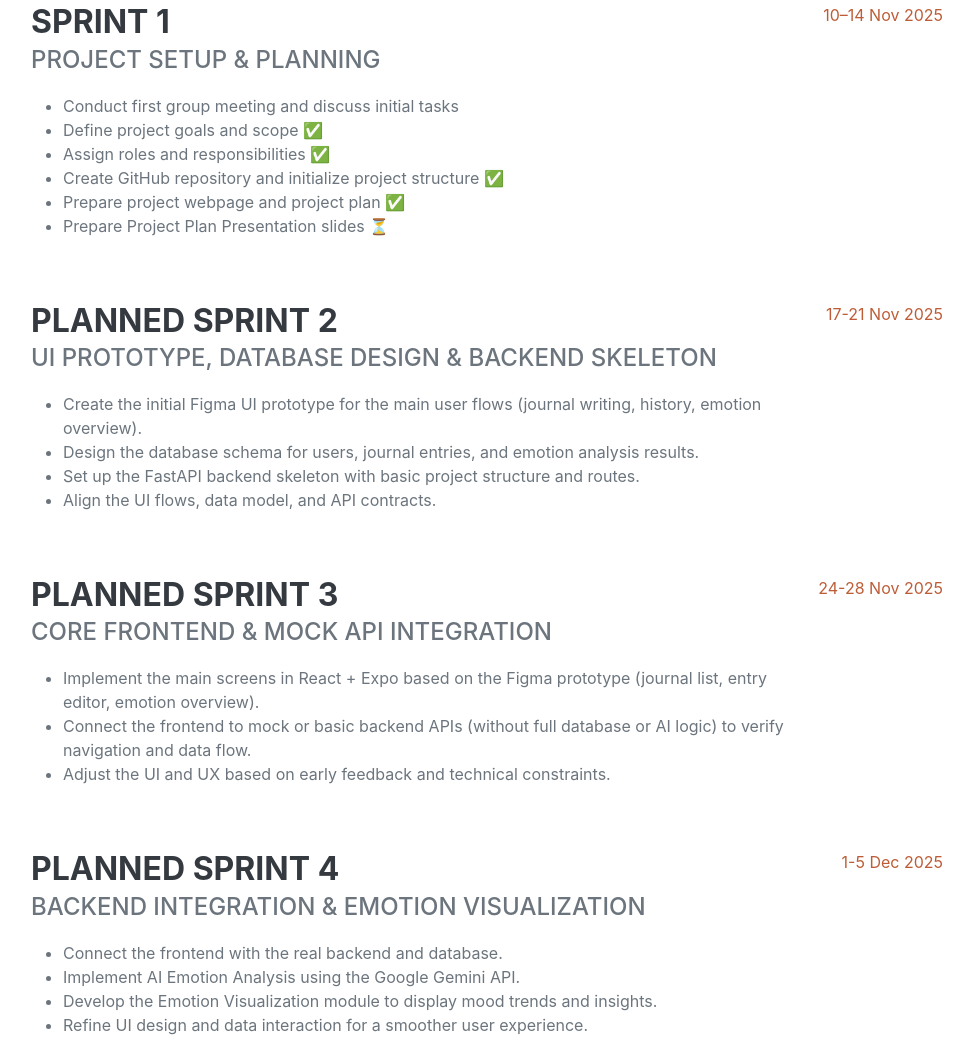
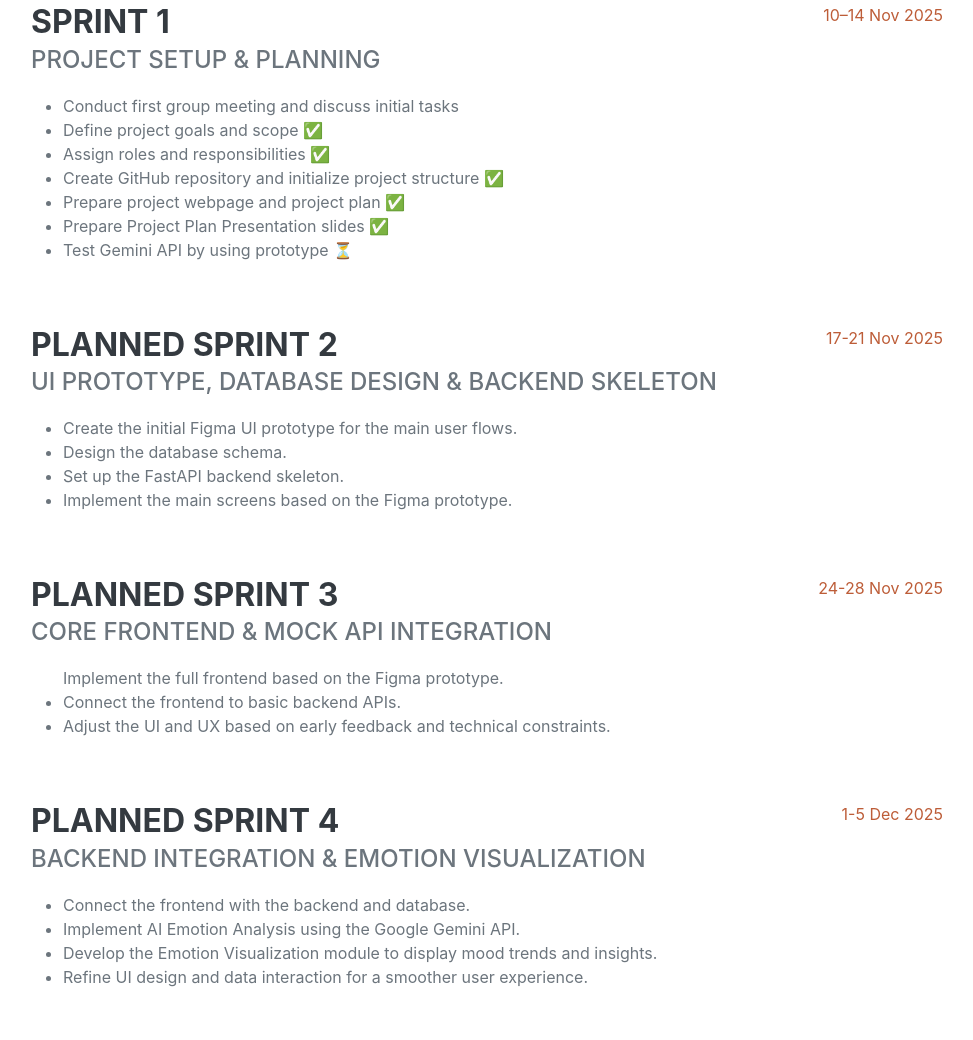
Before and after one commit to Willow-Liu-Yang/AI-Emotional-Journal, a plain HTML site: page index.html in a window 1280 px wide. Shown: the part 993-2033 px from the top of the page, without its empty margins (289-1262 px from the left). Drawn offline with nearby package versions, Linux system fonts and the light colour scheme; a web font is replaced by a local one.

Commit message:
Updates new time plan

```diff
--- a/index.html
+++ b/index.html
@@ -73,7 +73,9 @@
                                 <li>Assign roles and responsibilities  ✅</li>
                                 <li>Create GitHub repository and initialize project structure  ✅</li>
                                 <li>Prepare project webpage and project plan  ✅</li>
-                                <li>Prepare Project Plan Presentation slides ⏳</li>
+                                <li>Prepare Project Plan Presentation slides ✅</li>
+                                <li>Test Gemini API by using prototype  ⏳</li>
+
                                 </ul>                        </div>
                         <div class="flex-shrink-0"><span class="text-primary">10–14 Nov 2025</span></div>
                     </div>
@@ -82,10 +84,10 @@
                             <h3 class="mb-0">Planned Sprint 2</h3>
                             <div class="subheading mb-3">UI Prototype, Database Design & Backend Skeleton</div>
                             <ul>
-                            <li>Create the initial Figma UI prototype for the main user flows (journal writing, history, emotion overview).</li>
-                            <li>Design the database schema for users, journal entries, and emotion analysis results.</li>
-                            <li>Set up the FastAPI backend skeleton with basic project structure and routes.</li>
-                            <li>Align the UI flows, data model, and API contracts.</li>
+                            <li>Create the initial Figma UI prototype for the main user flows.</li>
+                            <li>Design the database schema.</li>
+                            <li>Set up the FastAPI backend skeleton.</li>
+                            <li>Implement the main screens based on the Figma prototype.</li>
                             </ul>                        </div>
                         <div class="flex-shrink-0"><span class="text-primary">17-21 Nov 2025</span></div>
                     </div>
@@ -93,9 +95,8 @@
                         <div class="flex-grow-1">
                             <h3 class="mb-0">Planned Sprint 3</h3>
                             <div class="subheading mb-3">Core Frontend & Mock API Integration</div>
-                                <ul>
-                                <li>Implement the main screens in React + Expo based on the Figma prototype (journal list, entry editor, emotion overview).</li>
-                                <li>Connect the frontend to mock or basic backend APIs (without full database or AI logic) to verify navigation and data flow.</li>
+                                <ul>Implement the full frontend based on the Figma prototype.
+                                <li>Connect the frontend to basic backend APIs.</li>
                                 <li>Adjust the UI and UX based on early feedback and technical constraints.</li>
                                 </ul>                        </div>
                         <div class="flex-shrink-0"><span class="text-primary">24-28 Nov 2025</span></div>
@@ -106,7 +107,7 @@
                             <div class="subheading mb-3">Backend Integration & Emotion Visualization</div>
 
                         <ul>
-                                <li>Connect the frontend with the real backend and database.</li>
+                                <li>Connect the frontend with the backend and database.</li>
                                 <li>Implement AI Emotion Analysis using the Google Gemini API.</li>
                                 <li>Develop the Emotion Visualization module to display mood trends and insights.</li>
                                 <li>Refine UI design and data interaction for a smoother user experience.</li>
@@ -119,8 +120,6 @@
                             <div class="subheading mb-3">Personalization </div>
                             <ul>
                                 <li>Implement Custom AI Listener and Memory Echoes features.</li>
-                                <li>Conduct small-scale user testing and collect feedback.</li>
-
                                 </ul>                            </div>
                         <div class="flex-shrink-0"><span class="text-primary">8-12 Dec 2025</span></div>
                     </div>
@@ -130,6 +129,8 @@
                             <div class="subheading mb-3">Testing & Documentation</div>
 
                             <ul>
+                                <li>Conduct small-scale user testing and collect feedback.</li>
+
                                 <li>Fix bugs, refine interactions, and improve overall stability.</li>
                                 <li>Draft documentation and prepare the draft report.</li>
 
```
